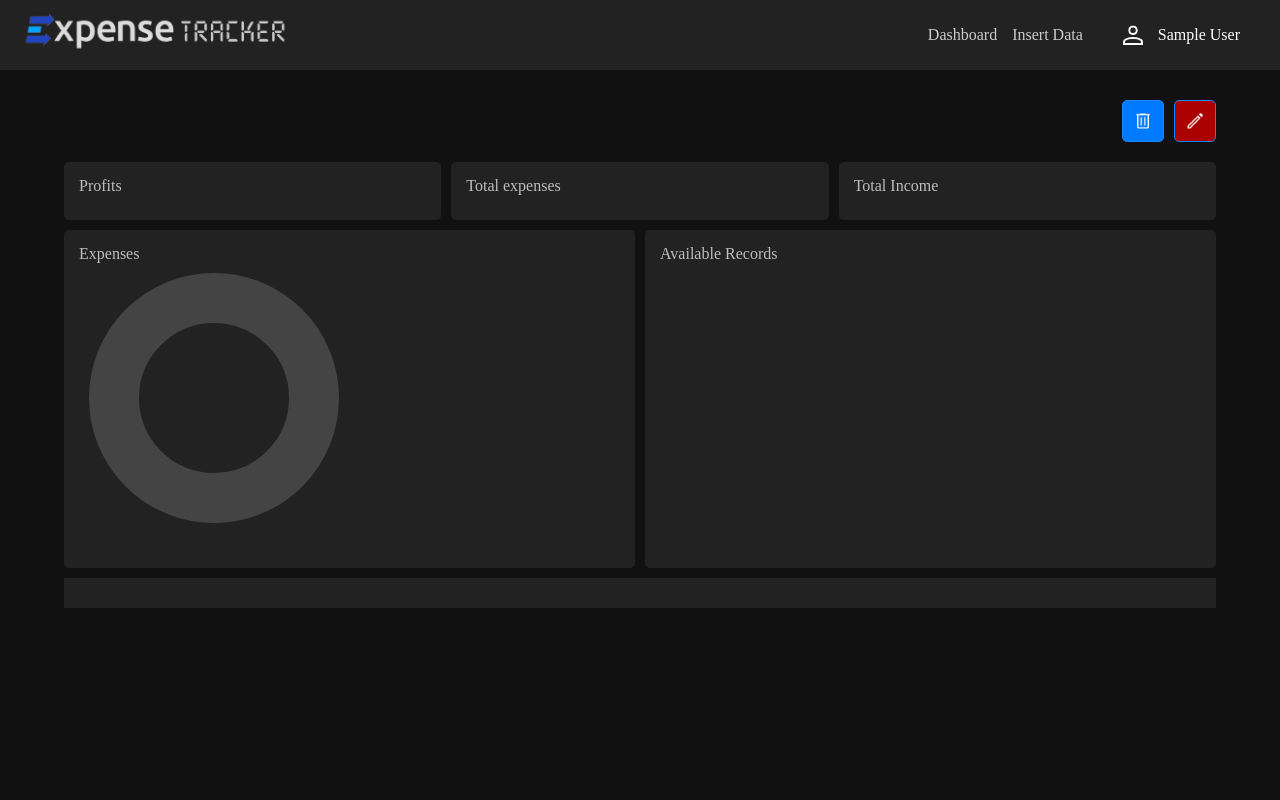
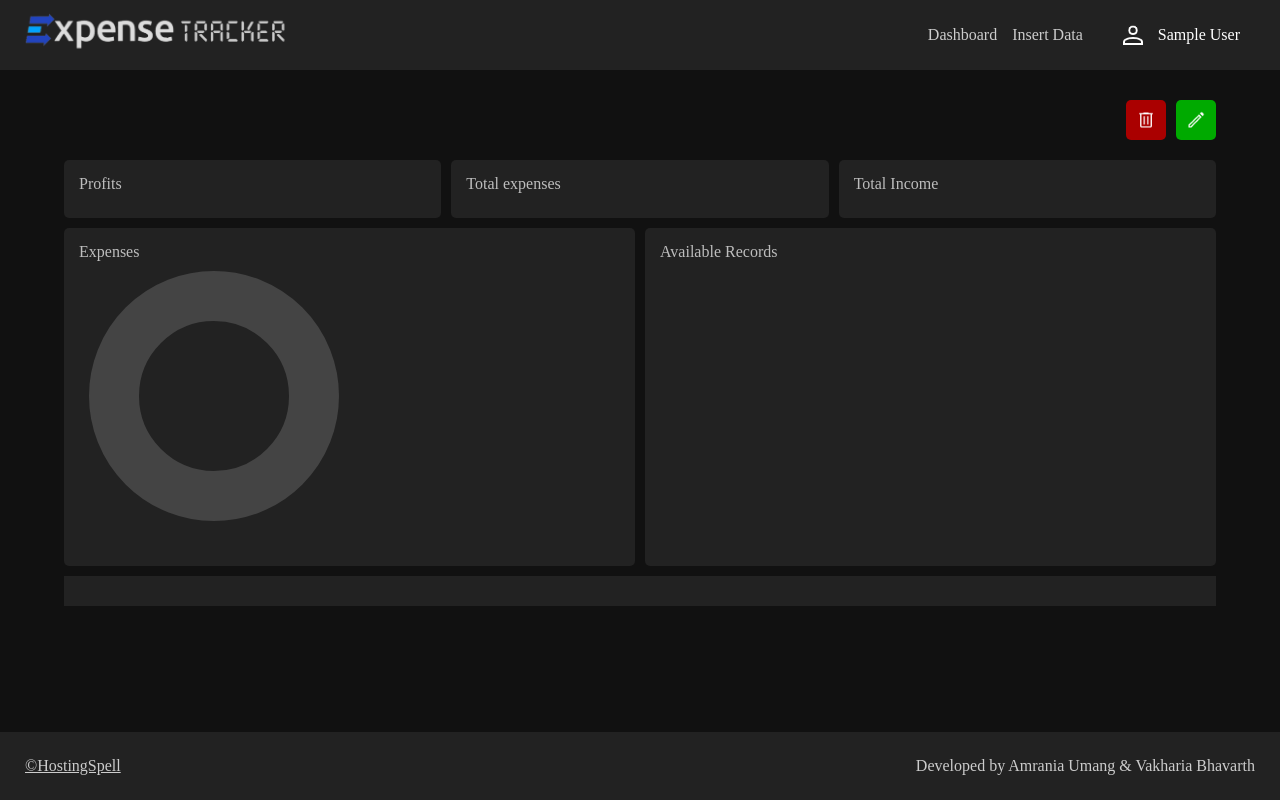
Before and after one commit to Bhavarth005/expense-tracker, a Flask app: page /view-month/1 in a window 1280 px wide. Run offline with Flask 3, Linux system fonts and the light colour scheme; the visitor is signed in with stand-in values (Sample User, id 1); data that the repository does not hold is empty.

Commit message:
Added footer to all pages

```diff
--- a/static/dashboard.css
+++ b/static/dashboard.css
@@ -249,7 +249,6 @@ body{
     background: #007aff;
     padding: 10px;
     border-radius: 5px;
-    border: 1px solid #1586ff;
 }
 
 .top-data a:hover{
@@ -273,15 +272,12 @@ body{
     border-radius: 5px;
 }
 
-.btns a:nth-child(1){
-    background: #007aff;
-}
 
-.btns a:nth-child(2){
+.btns .delete-record{
     background: #a00;
 }
 
-.btns a:nth-child(3){
+.btns .edit{
     background: #0a0;
 }
 
--- a/static/script.js
+++ b/static/script.js
@@ -22,7 +22,7 @@ function formatDate(input) {
     const fullMonth = monthAbbreviations[monthAbbreviation];
 
     if (fullMonth) {
-        return `${fullMonth}, ${year}`;
+        return `${fullMonth}, 20${year}`;
     } else {
         return 'Invalid input';
     }
--- a/templates/delete-account.html
+++ b/templates/delete-account.html
@@ -41,5 +41,6 @@
             <input type="submit" value="Delete Account">
         </form>
     </div>
+    {% include 'footer.html' %}
 </body>
 </html>
--- a/templates/edit-data.html
+++ b/templates/edit-data.html
@@ -29,6 +29,7 @@
         <button class="add-cat" onclick="new_category()">Add Category</button>
         <button class="submit" onclick="submit_data()">Submit</button>
     </div>
+    {% include 'footer.html' %}
     <script>
         function createElementWithClassName(tag, className){
             let element = document.createElement(tag);
--- a/templates/edit-profile.html
+++ b/templates/edit-profile.html
@@ -28,6 +28,8 @@
         </form>
     </div>
 
+    {% include 'footer.html' %}
+
     {% with msg=get_flashed_messages() %}
         {% if msg[0]  %}
             <script>alert("{{ msg[0] }}")</script>
--- /dev/null
+++ b/templates/footer.html
@@ -0,0 +1,26 @@
+<footer>
+    <style>
+        body{
+            display: flex;
+            flex-direction: column;
+            justify-content: space-between;
+            min-height: 100vh;
+        }
+        footer{
+            background: #222;
+            margin-top: 50px;
+            bottom: 0;
+            display: flex;
+            align-items: center;
+            justify-content: space-between;
+            color: #ccc;
+            padding: 25px;
+        }
+
+        footer a{
+            color: #ccc;
+        }
+    </style>
+    <p><a href="https://hostingspell.com">©HostingSpell</a></p>
+    <p>Developed by Amrania Umang & Vakharia Bhavarth</p>
+</footer>
--- a/templates/index.html
+++ b/templates/index.html
@@ -54,6 +54,8 @@
         <div class="world-view"></div>
     </div>
 
+    {% include 'footer.html' %}
+
     <script>
         function formatDate(input) {
             console.log(input);
@@ -79,7 +81,7 @@
             const fullMonth = monthAbbreviations[monthAbbreviation];
 
             if (fullMonth) {
-                return `${fullMonth}, ${year}`;
+                return `${fullMonth}, 20${year}`;
             } else {
                 return 'Invalid input';
             }
--- a/templates/insert-data.html
+++ b/templates/insert-data.html
@@ -34,5 +34,7 @@
     <script>
         let delete_img_path = "{{ url_for('static', filename='delete.png') }}";
     </script>
+
+    {% include 'footer.html' %}
 </body>
 </html>
--- a/templates/login.html
+++ b/templates/login.html
@@ -24,6 +24,8 @@
         </form>
     </div>
 
+    {% include 'footer.html' %}
+
     {% with msg=get_flashed_messages() %}
         {% if msg[0]  %}
             <script>alert("{{ msg[0] }}")</script>
--- a/templates/register.html
+++ b/templates/register.html
@@ -32,6 +32,9 @@
             <p id="Register_text">Already registered? <a href="{{url_for('login')}}">Login Here</a></p>
         </form>
     </div>
+
+    {% include 'footer.html' %}
+
     {% with msg=get_flashed_messages() %}
         {% if msg[0]  %}
             <script>alert("{{ msg[0] }}")</script>
--- a/templates/view-month.html
+++ b/templates/view-month.html
@@ -57,6 +57,9 @@
         <div class="world-view"></div>
     </div>
 
+    {% include 'footer.html' %}
+
+
     <script>
         function formatDate(input) {
             console.log(input);
@@ -82,11 +85,11 @@
             const fullMonth = monthAbbreviations[monthAbbreviation];
 
             if (fullMonth) {
-                return `${fullMonth}, ${year}`;
+                return `${fullMonth}, 20${year}`;
             } else {
                 return 'Invalid input';
             }
-            }
+        }
         let overall_data = {}
         let total_income;
 
@@ -95,7 +98,7 @@
         }).then(data => {
             data = data[0];
             console.log(data);
-            title.innerText = "{{ current_user.username }}'s data of {{month_name}}";
+            title.innerText = `{{ current_user.username }}'s data of ${ formatDate('{{month_name}}') }`;
             document.querySelector(".profit h1").innerText = data["profit"] + "%";
             document.querySelector(".expenses h1").innerText = "₹ " + data["total_expense"];
             document.querySelector(".income h1").innerText = "₹ " + data["income"];
```
